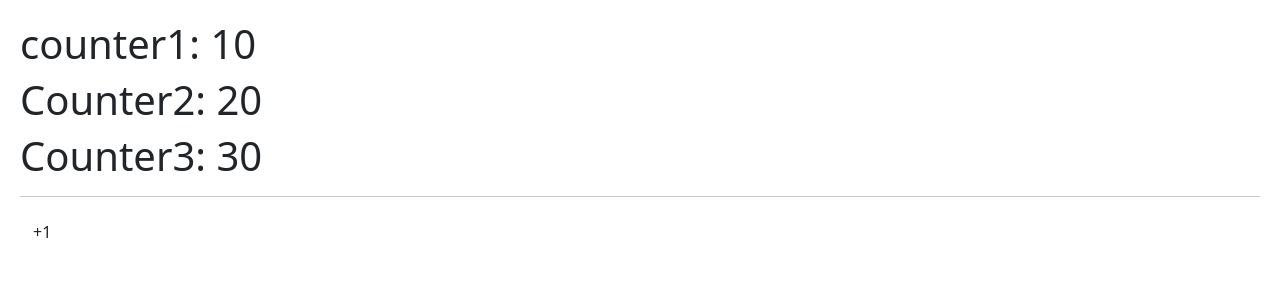
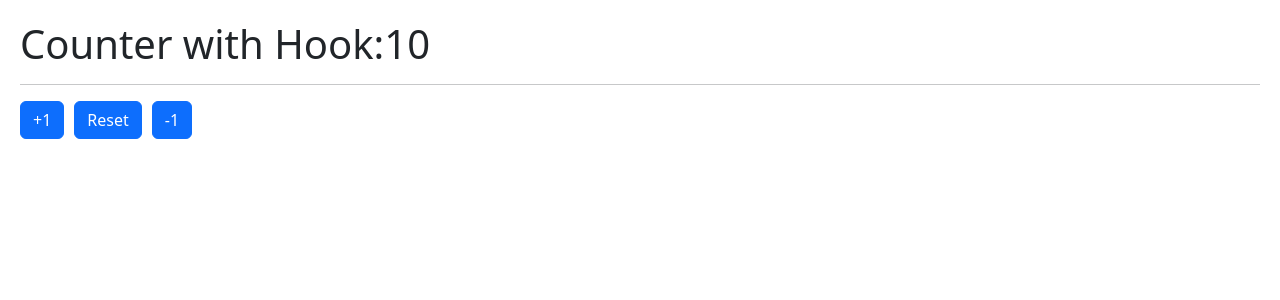
Before and after one commit to YovaOrtiz/HooksApp, a React (Vite) app: page / in a window 1280 px wide. Shown: the top 300 px of the page. Built offline with nearby package versions, Linux system fonts and the light colour scheme.

Commit message:
ounterWithCustmoHook

```diff
--- /dev/null
+++ b/src/01-useState/CounterWithCustmoHook.jsx
@@ -0,0 +1,24 @@
+import { useCounter } from "../hooks/useCounter"
+
+
+export const CounterWithCustmoHook = () => {
+
+    const {counter, increment, decrement, reset} = useCounter();
+
+
+
+  return (
+    <>
+
+      <h1>Counter with Hook:{counter}</h1>
+      <hr/>
+
+      <button onClick={() => increment(2)} className="btn btn-primary">+1</button>
+      <button onClick={reset} className="btn btn-primary">Reset</button>
+      <button onClick={() => decrement(2)} className="btn btn-primary">-1</button>
+
+
+
+    </>
+  )
+}
--- /dev/null
+++ b/src/hooks/useCounter.js
@@ -0,0 +1,29 @@
+import { useState } from "react"
+
+export const useCounter= (initiaVlue = 10) =>{
+
+    const [counter, setcounter] = useState(initiaVlue)
+
+    const increment = (value = 1) =>{
+        setcounter(counter + value );
+    }
+
+    const decrement = ( value = 1) =>{
+        setcounter(counter - value);
+
+    }
+
+    const reset = () =>{
+        setcounter(initiaVlue);
+
+    }
+
+
+    return{
+        counter,
+        increment,
+        decrement,
+        reset,
+
+    }
+}
--- a/src/main.jsx
+++ b/src/main.jsx
@@ -1,14 +1,13 @@
 import React from 'react';
 import  ReactDOM from 'react-dom/client';
-import { CounterApp } from './01-useState/CounterApp';
-
+//import { CounterApp } from './01-useState/CounterApp';
 //import { HooksApp } from './HooksApp';
-
+import { CounterWithCustmoHook } from './01-useState/CounterWithCustmoHook';
 import './index.css'
 
 
 ReactDOM.createRoot(document.getElementById('root')).render(
   <React.StrictMode>
-    <CounterApp/>
+    <CounterWithCustmoHook/>
   </React.StrictMode>
 )
```
